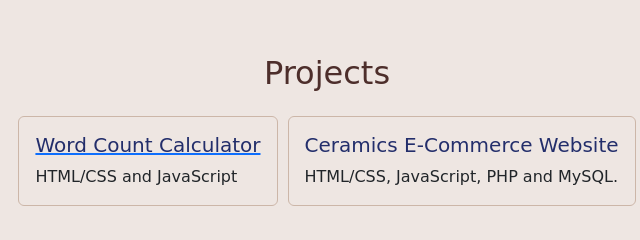
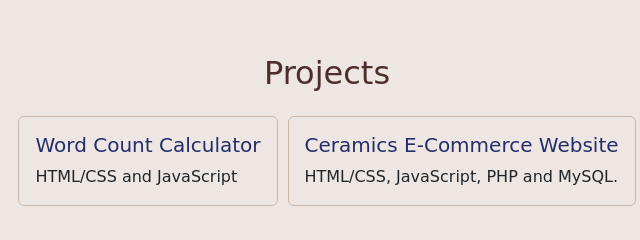
Before and after one commit to aditi-me/personal-portfolio, a plain HTML site: page index.html in a window 1280 px wide. Shown: the part 1320-1560 px from the top of the page, 313-953 px from the left. Drawn offline with nearby package versions, Linux system fonts and the light colour scheme.

Commit message:
Update index.html

```diff
--- a/index.html
+++ b/index.html
@@ -105,7 +105,7 @@
         <div class="project-scroll">
             <div class="card project-card">
                 <div class="card-body">
-                    <a href="https://aditi-me.github.io/word-counter/" target="_blank"><h5 class="card-title">Word Count Calculator</h5></a>
+                    <a href="https://aditi-me.github.io/word-counter/" target="_blank" style="text-decoration:none;"><h5 class="card-title">Word Count Calculator</h5></a>
                     <p class="card-text">HTML/CSS and JavaScript</p>
                 </div>
             </div>
```
